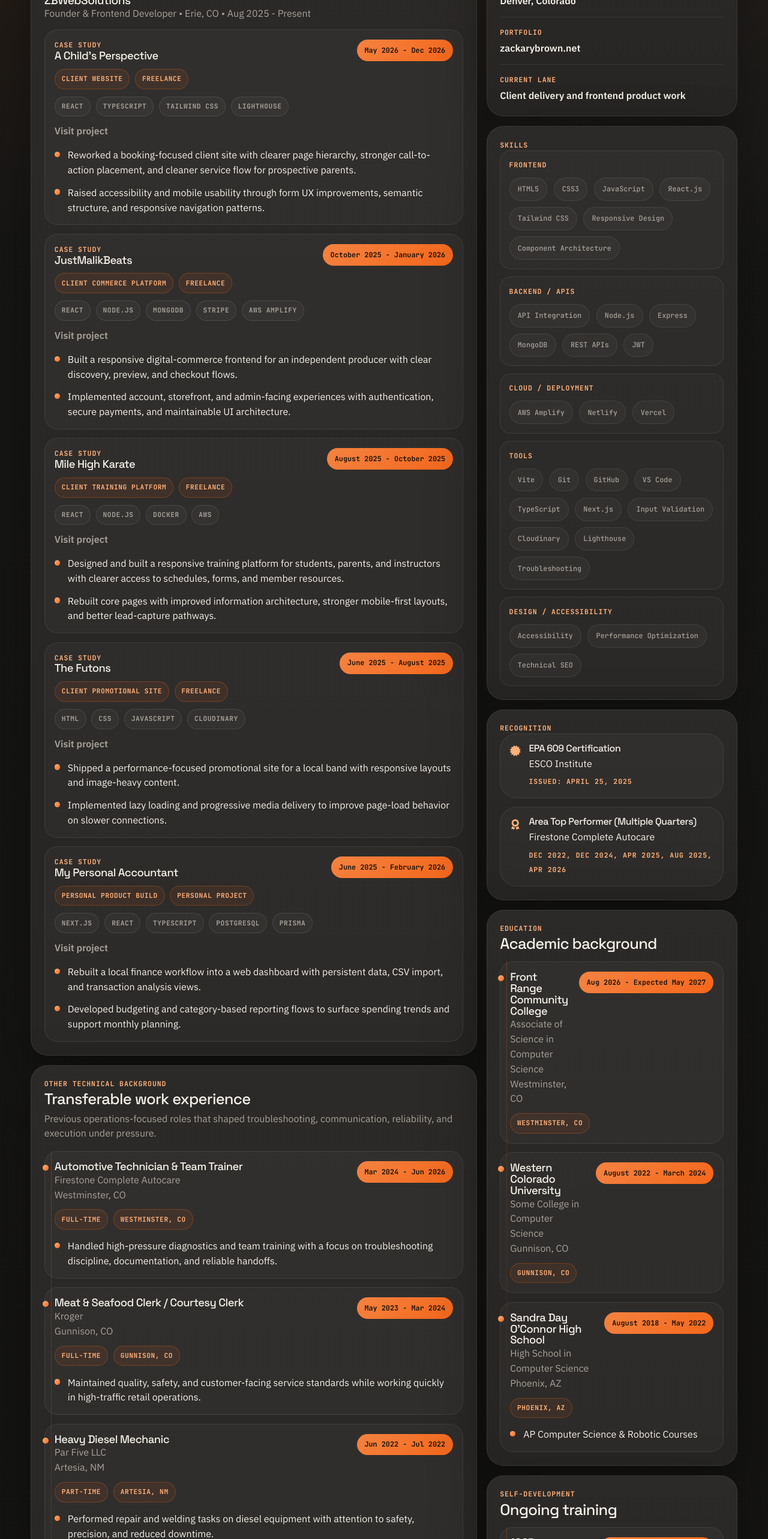
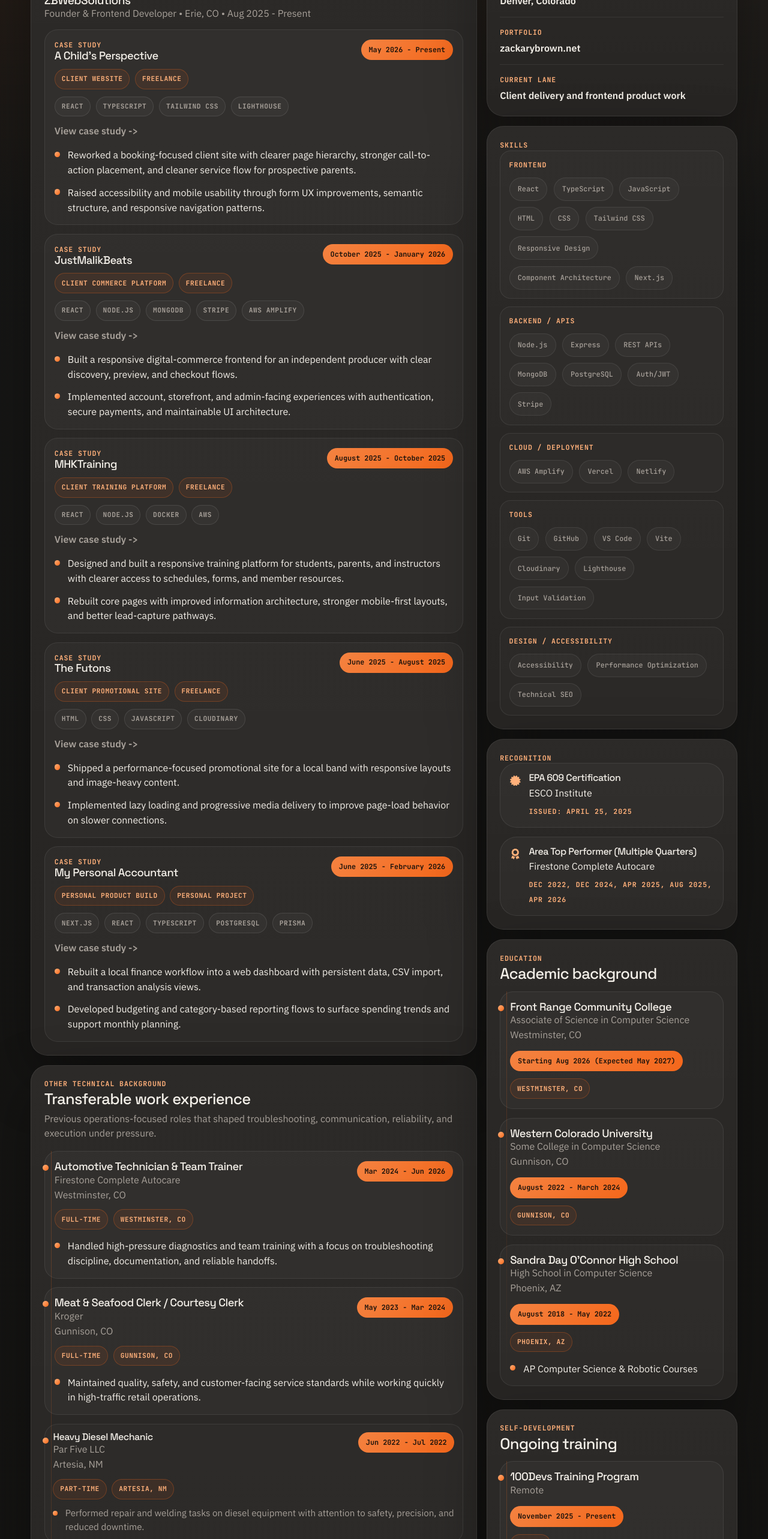
Before and after one commit to ZacksBroDev/Zacks-Portfolio, a React (Vite) app: page /resume in a window 1280 px wide. Shown: the part 1142-3708 px from the top of the page at 60% size. Built offline with nearby package versions, Linux system fonts and the light colour scheme; no server answers.

Commit message:
Update resume data and styling; enhance project details, add compact view options, and improve skill categorization

```diff
--- a/src/Utils/ResumeData.js
+++ b/src/Utils/ResumeData.js
@@ -17,7 +17,7 @@ export const resumeData = {
       title: "Front Range Community College",
       subtitle: "Associate of Science in Computer Science",
       location: "Westminster, CO",
-      date: "Aug 2026 - Expected May 2027",
+      date: "Starting Aug 2026 (Expected May 2027)",
     },
     {
       title: "Western Colorado University",
@@ -43,7 +43,8 @@ export const resumeData = {
           title: "A Child's Perspective",
           href: "https://achildsperspective.com/",
           ariaLabel: "Visit the A Child's Perspective website",
-          date: "May 2026 - Dec 2026",
+          ctaLabel: "View case study ->",
+          date: "May 2026 - Present",
           type: "Client website",
           location: "Freelance",
           stack: ["React", "TypeScript", "Tailwind CSS", "Lighthouse"],
@@ -56,6 +57,7 @@ export const resumeData = {
           title: "JustMalikBeats",
           href: "https://malikbeats.com",
           ariaLabel: "Visit the JustMalikBeats website",
+          ctaLabel: "View case study ->",
           date: "October 2025 - January 2026",
           type: "Client commerce platform",
           location: "Freelance",
@@ -66,9 +68,10 @@ export const resumeData = {
           ],
         },
         {
-          title: "Mile High Karate",
+          title: "MHKTraining",
           href: "https://mhktraining.com",
-          ariaLabel: "Visit the Mile High Karate website",
+          ariaLabel: "Visit the MHKTraining (Mile High Karate) website",
+          ctaLabel: "View case study ->",
           date: "August 2025 - October 2025",
           type: "Client training platform",
           location: "Freelance",
@@ -82,6 +85,7 @@ export const resumeData = {
           title: "The Futons",
           href: "https://thefutons.band/",
           ariaLabel: "Visit The Futons website",
+          ctaLabel: "View case study ->",
           date: "June 2025 - August 2025",
           type: "Client promotional site",
           location: "Freelance",
@@ -95,6 +99,7 @@ export const resumeData = {
           title: "My Personal Accountant",
           href: "https://github.com/zackaryzbrown/PersonalFinance",
           ariaLabel: "View source code for My Personal Accountant",
+          ctaLabel: "View case study ->",
           date: "June 2025 - February 2026",
           type: "Personal product build",
           location: "Personal project",
@@ -134,6 +139,7 @@ export const resumeData = {
       location: "Artesia, NM",
       date: "Jun 2022 - Jul 2022",
       type: "Part-time",
+      compact: true,
       bullets: [
         "Performed repair and welding tasks on diesel equipment with attention to safety, precision, and reduced downtime.",
       ],
@@ -144,6 +150,7 @@ export const resumeData = {
       location: "Phoenix, AZ",
       date: "Aug 2021 - May 2022",
       type: "Full-time",
+      compact: true,
       bullets: [
         "Supported preventive maintenance workflows and repeatable procedures to keep equipment dependable and service turnaround consistent.",
       ],
@@ -154,6 +161,7 @@ export const resumeData = {
       location: "Phoenix, AZ",
       date: "May 2021 - Aug 2021",
       type: "Full-time",
+      compact: true,
       bullets: [
         "Completed routine service work with strong quality control, time management, and customer-facing communication.",
       ],
@@ -164,6 +172,7 @@ export const resumeData = {
       location: "Artesia, NM",
       date: "May 2019 - August 2019",
       type: "Seasonal",
+      compact: true,
       bullets: [
         "Resolved facility issues across departments with fast triage, practical fixes, and dependable follow-through.",
       ],
@@ -174,6 +183,7 @@ export const resumeData = {
       location: "Artesia, NM",
       date: "May 2018 - August 2018",
       type: "Seasonal",
+      compact: true,
       bullets: [
         "Coordinated administrative tasks and information packets with strong organization, communication, and stakeholder support.",
       ],
@@ -213,34 +223,34 @@ export const resumeData = {
     },
   ],
   skills: [
+    "React",
     "TypeScript",
+    "JavaScript",
+    "HTML",
+    "CSS",
+    "Tailwind CSS",
+    "Responsive Design",
+    "Component Architecture",
     "Next.js",
-    "HTML5",
-    "CSS3",
-    "JavaScript",
-    "React.js",
-    "Tailwind CSS",
-    "Vite",
-    "Responsive Design",
-    "Accessibility",
-    "Component Architecture",
-    "API Integration",
-    "Performance Optimization",
-    "Technical SEO",
     "Node.js",
     "Express",
+    "REST APIs",
     "MongoDB",
-    "REST APIs",
-    "JWT",
-    "Input Validation",
+    "PostgreSQL",
+    "Auth/JWT",
+    "Stripe",
     "AWS Amplify",
+    "Vercel",
     "Netlify",
-    "Vercel",
     "Cloudinary",
     "Git",
     "GitHub",
     "VS Code",
+    "Vite",
     "Lighthouse",
-    "Troubleshooting",
+    "Accessibility",
+    "Performance Optimization",
+    "Technical SEO",
+    "Input Validation",
   ],
 };
--- a/src/pages/Resume/Resume.css
+++ b/src/pages/Resume/Resume.css
@@ -314,6 +314,7 @@
 .resume-project-card,
 .resume-timeline-item {
   border-radius: 22px;
+  container-type: inline-size;
   padding: 1rem;
 }
 
@@ -373,15 +374,24 @@
   color: var(--accent-soft);
 }
 
+.resume-inline-link:focus-visible {
+  color: var(--text);
+  outline: 2px solid rgba(255, 176, 122, 0.44);
+  outline-offset: 2px;
+}
+
 .resume-date-pill {
   background: linear-gradient(135deg, rgba(255, 135, 66, 0.95), rgba(255, 106, 26, 0.95));
   border-radius: 999px;
   color: var(--accent-ink);
+  display: inline-flex;
   font-family: "JetBrains Mono", "SFMono-Regular", Consolas, monospace;
   font-size: 0.74rem;
   font-weight: 700;
+  line-height: 1.4;
+  max-width: 100%;
   padding: 0.55rem 0.8rem;
-  white-space: nowrap;
+  white-space: normal;
 }
 
 .resume-bullet-list {
@@ -430,6 +440,31 @@
   position: relative;
 }
 
+.resume-timeline-item--compact {
+  background: rgba(255, 255, 255, 0.015);
+  padding: 0.85rem;
+}
+
+.resume-timeline-item--compact h3 {
+  font-size: 1rem;
+}
+
+.resume-timeline-item--compact .resume-bullet-list {
+  gap: 0.55rem;
+  margin-top: 0.7rem;
+}
+
+.resume-timeline-item--compact .resume-bullet-list li {
+  color: var(--text-muted);
+  font-size: 0.95rem;
+}
+
+.resume-timeline-item--compact .resume-bullet-list li::before {
+  height: 0.48rem;
+  margin-top: 0.5rem;
+  width: 0.48rem;
+}
+
 .resume-timeline-item::before {
   background: linear-gradient(135deg, var(--accent-soft), var(--accent));
   border-radius: 999px;
@@ -448,6 +483,19 @@
 
 .resume-contact-stack .resume-contact-pill {
   justify-content: flex-start;
+}
+
+@container (max-width: 430px) {
+
+  .resume-project-card__top,
+  .resume-timeline-item__top {
+    grid-template-columns: 1fr;
+  }
+
+  .resume-date-pill {
+    justify-self: start;
+    width: fit-content;
+  }
 }
 
 @media (max-width: 1180px) {
--- a/src/pages/Resume/index.js
+++ b/src/pages/Resume/index.js
@@ -50,6 +50,8 @@ const SKILL_GROUPS = [
   {
     label: "Frontend",
     match: [
+      "typescript",
+      "next",
       "html",
       "css",
       "javascript",
@@ -61,7 +63,16 @@ const SKILL_GROUPS = [
   },
   {
     label: "Backend / APIs",
-    match: ["api", "node", "express", "mongodb", "auth", "jwt"],
+    match: [
+      "api",
+      "node",
+      "express",
+      "mongodb",
+      "postgresql",
+      "stripe",
+      "auth",
+      "jwt",
+    ],
   },
   {
     label: "Cloud / Deployment",
@@ -109,8 +120,11 @@ const ResumeTimelineItem = ({
   date,
   type,
   bullets = [],
+  compact = false,
 }) => (
-  <article className="resume-timeline-item">
+  <article
+    className={`resume-timeline-item ${compact ? "resume-timeline-item--compact" : ""}`}
+  >
     <div className="resume-timeline-item__top">
       <div>
         <h3>{title}</h3>
@@ -172,6 +186,7 @@ const ResumeProjectCard = ({ project }) => (
       </div>
     ) : null}
 
+    {project.href ? (
       <a
         href={project.href}
         target="_blank"
@@ -179,8 +194,9 @@ const ResumeProjectCard = ({ project }) => (
         className="resume-inline-link"
         aria-label={project.ariaLabel}
       >
-      Visit project
+        {project.ctaLabel || "View case study ->"}
       </a>
+    ) : null}
 
     <ul className="resume-bullet-list">
       {project.bullets.map((bullet) => (
@@ -353,6 +369,7 @@ const Resume = () => {
                     date={entry.date}
                     type={entry.type}
                     bullets={entry.bullets}
+                    compact={Boolean(entry.compact)}
                   />
                 ))}
               </div>
```
Lines whose indentation alone changed are shown as unchanged.
